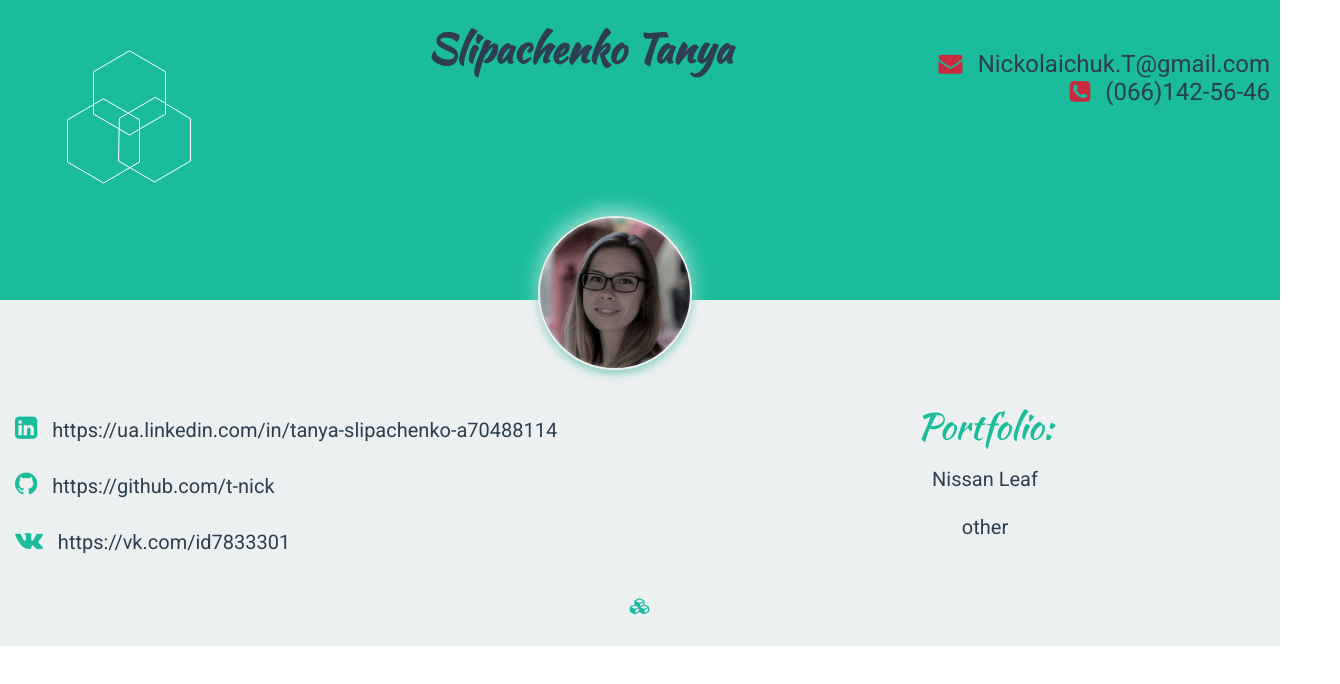
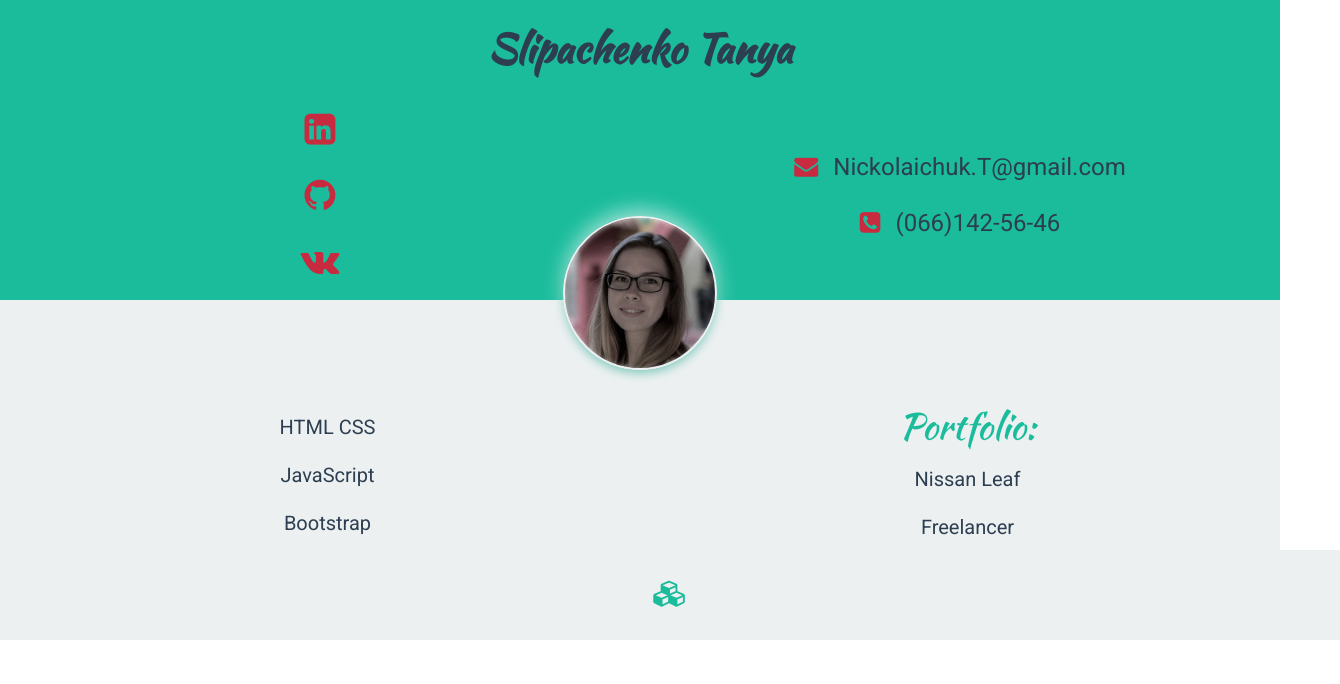
Before and after one commit to t-nick/My-Site, a plain HTML site: page index.html in a window 1280 px wide. Shown: the whole page, 1340 px wide, since content can reach past the window. Drawn offline with Linux system fonts and the light colour scheme.

Commit message:
with html

```diff
--- a/css/style.css
+++ b/css/style.css
@@ -20,17 +20,25 @@ body{
     align-content: stretch;
 
 }
-.swg{
-	flex: 1 1 200px;
-	margin:
+.soc{
+	flex: 1 1 100px;
+	 margin:auto;
+	text-align: center;
+	}
+.soc i{
+	color: #c82a40;
+	padding: 15px ;
+	font-size: 36px;
 }
-svg{
-	width: 200px;
-	margin: 40px;
+.soc i:hover{
+	font-size: 40px;
 }
+
+
 .fio{
-	flex: 1 1 300px;
+	flex: 1 1 1900px;
 
+text-align: center;
   font-family: "Kaushan Script";
   font-weight: bold;
   font-size: 40px;
@@ -40,13 +48,14 @@ svg{
 }
 
 .contacty{
-	flex: 1 1 300px;
+	flex: 1 1 100px;
     font-family: "Roboto";
     font-weight: normal;
     font-size: 24px;
-    text-align: right;
-    padding: 50px 10px;
+    text-align: center;
+    margin:auto;
     color: #2C3E50;
+
 
 }
 .red{
@@ -54,16 +63,17 @@ svg{
 	padding-right: 15px;
 }
 .logo{
+	background: url("../img/foto_1.jpg") no-repeat;
+background-size: 100% 100%;
 position: absolute;
 bottom: -70px;
-left: 42%;
+left: 44%;
 height: 150px;
 width: 150px;
 border-radius: 50%;
 border: 2px solid #ECF0F1 ;
 box-shadow:0px -6px 20px rgba(255,255,255,0.6), 0px 3px 10px rgba(22,160,133,0.6), inset 1px 1px 5px rgba(255,255,255,0.5);
-background: url("../img/foto_1.jpg");
-background-size: 100% 100%;
+
 transition: all 2s cubic-bezier(0, .5, .5, 1);
 }
 .logo:hover{
@@ -94,17 +104,13 @@ left: 37%;
     justify-content:center;
     align-items: stretch;
     align-content: stretch;
+    text-align: center;
 
 }
 
-.two i{
-	font-size: 26px;
-	color: #1ABC9C;
+.left{
+	flex: 1 1 250px;
 	padding: 15px;
-
-}
-.left{
-	flex: 1 1 350px;
 }
 
 .right{
@@ -124,14 +130,11 @@ left: 37%;
 	padding: 15px;
 }
 
-
-
-
-
-
 .tree{
+	width: 100%;
 	padding: 30px;
 	text-align: center;
 	background-color: #ECF0F1;
 	color: #1ABC9C;
+	font-size: 26px;
 }
--- a/index.html
+++ b/index.html
@@ -6,38 +6,28 @@
 	<meta name="vievport" content="width=device-width, initial-scale=1, maxim-scale=1"/>
 	<link rel="stylesheet" href="https://cdnjs.cloudflare.com/ajax/libs/font-awesome/4.7.0/css/font-awesome.min.css">
 
-
-
 	<link href="https://fonts.googleapis.com/css?family=Kaushan+Script|Montserrat:400,700|Roboto" rel="stylesheet">
 	<link rel="stylesheet" type="text/css" href="css/style.css">
+
 </head>
+
 <body>
 <div class="one">
-		<div class="swg">
-
-
-<svg version="1.1" id="Layer_1" xmlns="http://www.w3.org/2000/svg" xmlns:xlink="http://www.w3.org/1999/xlink" x="0px" y="0px"
-	 viewBox="0 0 200 200" enable-background="new 0 0 200 200" xml:space="preserve">
-<!-- <path fill="#FFFFFF" stroke="#fff" stroke-width="2" stroke-miterlimit="10" d="M64,58"/> -->
-<!-- <path fill="#FFFFFF" stroke="#fff" stroke-width="2" stroke-miterlimit="10" d="M100,121"/>
-<path fill="#FFFFFF" stroke="#fff" stroke-width="2" stroke-miterlimit="10" d="M136,58"/> -->
-<polygon fill="none" stroke="#fff" stroke-miterlimit="10" points="63.5,143 27.5,122 27.5,79.8 63.5,58.8 99.5,79.8 99.5,122
-	"/>
-<!-- <path fill="#FFFFFF" stroke="#fff" stroke-width="2" stroke-miterlimit="10" d="M115,57"/> -->
-<path fill="#FFFFFF" stroke="#fff" stroke-width="2" stroke-miterlimit="10" d="M151,120"/>
-<polygon fill="none" stroke="#fff" stroke-miterlimit="10" points="114.5,142 78.5,121 79.4,78.3 115.4,57.3 150.5,78.8
-	150.5,121 "/>
-<!-- <path fill="#FFFFFF" stroke="#fff" stroke-width="2" stroke-miterlimit="10" d="M90,10"/> -->
-<!-- <path fill="#FFFFFF" stroke="#fff" stroke-width="2" stroke-miterlimit="10" d="M126,73"/> -->
-<polygon fill="none" stroke="#fff" stroke-miterlimit="10" points="89.5,95 53.5,74 53.5,31.8 89.5,10.8 125.5,31.8 125.5,74 "/>
-</svg>
-
+<div class="fio">Slipachenko Tanya</div>
+		<div class="soc">
+	<a href="https://ua.linkedin.com/in/tanya-slipachenko-a70488114"><i class="fa fa-linkedin-square"></i></a>
+		<br>
+	<a href="https://github.com/t-nick"><i class="fa fa-github"></i></a>
+	  <br>
+	<a href="https://vk.com/id7833301"><i class="fa fa-vk"></i></a>
+	<br>
 
 </div>
-<div class="fio">Slipachenko Tanya</div>
+
 
 <div class="contacty">
 <p><i class="red fa fa-envelope"></i>Nickolaichuk.T@gmail.com<br/>
+<br/>
 <i class="red fa fa-phone-square"></i>(066)142-56-46</p>
 </div>
 
@@ -46,17 +36,17 @@
 
 <div class="two">
 <div class="left">
-	<p><i class="fa fa-linkedin-square"></i>https://ua.linkedin.com/in/tanya-slipachenko-a70488114</p>
-	<p><i class="fa fa-github"></i>https://github.com/t-nick</p>
-	<p><i class="fa fa-vk"></i>https://vk.com/id7833301</p>
-</div>
-
+	<p>HTML CSS <br><br>
+	JavaScript<br><br>
+	Bootstrap<br>
+	</p>
+	</div>
 <div class="right">
 	<p>Portfolio:</p>
 	<p>
 		<a href="http://leaf.elephant-odessa.com/" target="blank">Nissan Leaf</a> <br/>
 		<br/>
-		<a href="">other</a>
+		<a href="http://levitate.ho.ua">Freelancer</a>
 	</p>
 </div>
 
@@ -65,7 +55,8 @@
 <div class="tree">
 	<i class="fa fa-cubes"></i>
 </div>
-<script type="text/javascript" src="js/jquery-3.1.1.min.js"></script>
-<script type="text/javascript" src="js/animate.js"></script>
+
+
+
 </body>
 </html>
```
